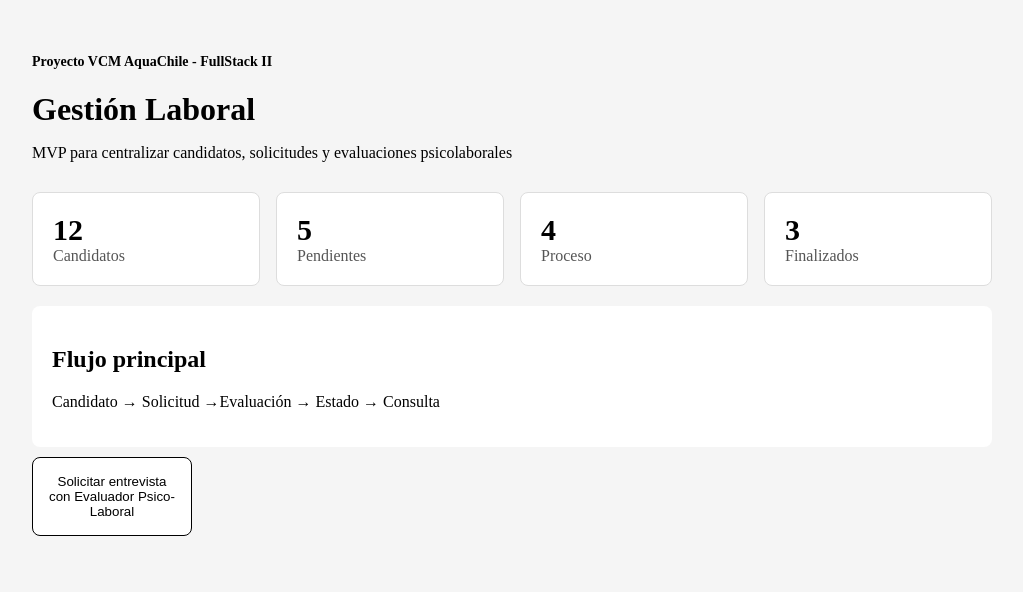
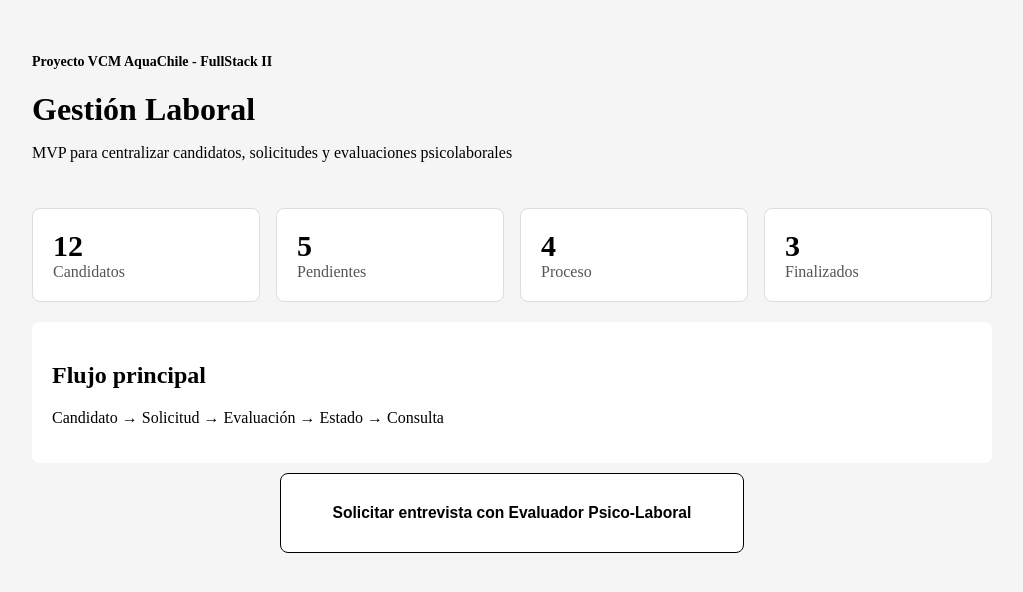
Before and after one commit to ruke-duoc-uc/Aqua-Contratos, a React (Vite) app in the folder vcm-psicolaboral/: page / in a window 1280 px wide. Shown: the top 592 px of the page, without its empty margins (128-1151 px from the left). Built offline with nearby package versions, Linux system fonts and the light colour scheme.

Commit message:
refactor: Mejoras de index.css

```diff
--- a/vcm-psicolaboral/src/App.jsx
+++ b/vcm-psicolaboral/src/App.jsx
@@ -58,10 +58,12 @@ function App(){
 
     <h2>Flujo principal</h2>
 
-    <p>Candidato → Solicitud →Evaluación → Estado → Consulta </p>
+    <p>Candidato → Solicitud → Evaluación → Estado → Consulta </p>
 
    </section>
-    <button type="button" className="button-solicitud">Solicitar entrevista con Evaluador Psico-Laboral</button>
+    <button type="button" className="button-solicitud">
+        <h3>Solicitar entrevista con Evaluador Psico-Laboral</h3>
+    </button>
   </main>
 
  );
--- a/vcm-psicolaboral/src/index.css
+++ b/vcm-psicolaboral/src/index.css
@@ -21,7 +21,10 @@ body{
   max-width: 1000px;
   margin:auto;
   padding: 40px 20px;
+  display:flex;
+  flex-direction:column;
 }
+
 header{
   margin-bottom: 30px;
 }
@@ -63,17 +66,20 @@ h1{
    de los usuarios*/
 .button-solicitud{
   margin-top: 10px;
-  padding: 1rem;
-  max-width: 10rem;
+  padding: clamp(10px, 5.5vw, 10px) clamp(10px, 4vw, 100px);
+  min-height: 5rem;
+  max-width: max-content;
   background-color: var(--fondo-cuadros);
   border: 0.1rem solid var(--borde-boton);
   border-radius: var(--radio-cuadros);
   cursor: pointer;
   color: var(--font-negro);
+  justify-content:center;
   transition:
   border var(--transicion-rapida) ease,
   box-shadow var(--transicion-rapida) ease,
-  color var(--transicion-rapida) ease;
+  color var(--transicion-rapida) ease,
+  font-weight var(--transicion-rapida) ease;
 }
 .button-solicitud:hover{
     outline: none;
@@ -81,3 +87,6 @@ h1{
     box-shadow: 0 0 3px var(--borde-boton-hover);
     color: var(--font-boton-hover);
   }
+.container .button-solicitud{
+  align-self: center;
+}
```
